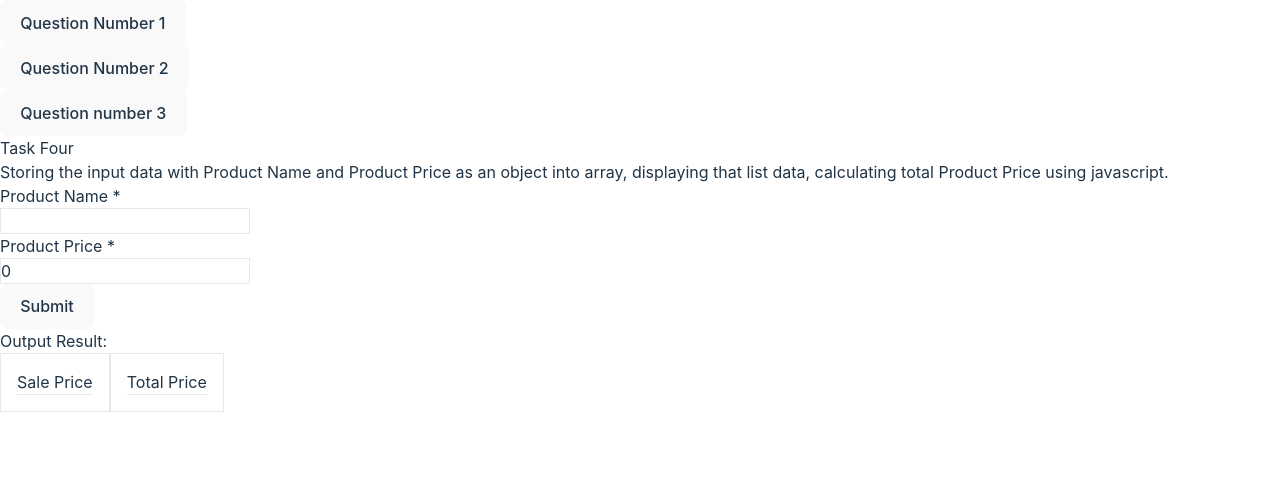
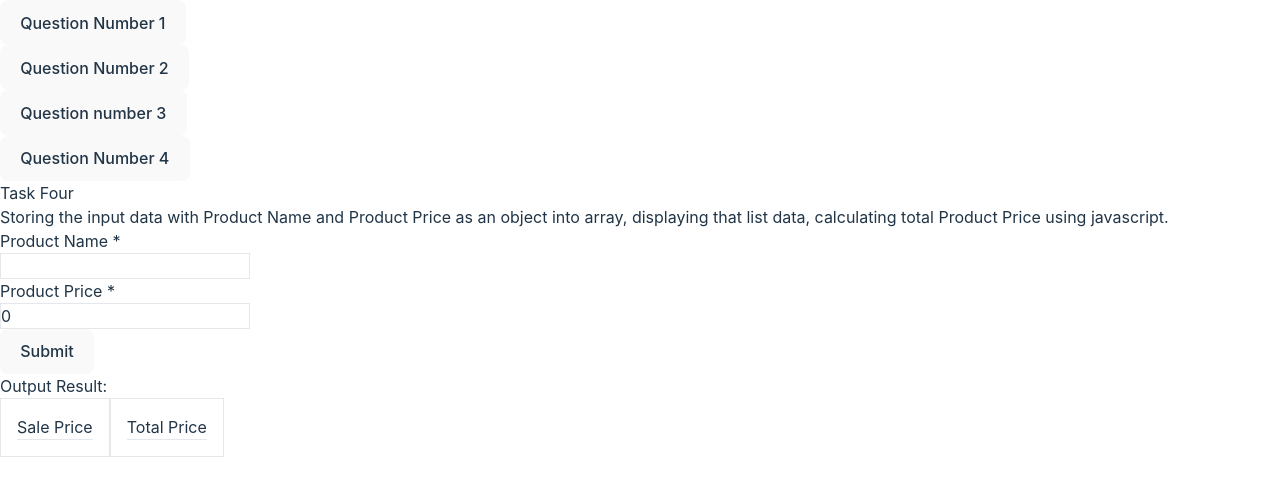
Before and after one commit to devsany/super-mall-web-application, a React (Vite) app: page / in a window 1280 px wide. Shown: the top 496 px of the page. Built offline with nearby package versions, Linux system fonts and the light colour scheme.

Commit message:
add the toggle button in task four

```diff
--- a/src/components/Four.jsx
+++ b/src/components/Four.jsx
@@ -2,10 +2,12 @@ import React, { useState } from "react";
 
 const Four = () => {
   const [error, setError] = useState({});
+  const [toggle, setToggle] = useState(false);
   const [productName, setProductName] = useState("");
   const [productPrice, setProductPrice] = useState(0);
   const [productNameArr, setProductNameArr] = useState([]);
   const [productPriceArr, setProductPriceArr] = useState([]);
+
   console.log(productNameArr);
   console.log(productPriceArr);
   const handleSubmit = () => {
@@ -31,6 +33,7 @@ const Four = () => {
   }, []);
   return (
     <div>
+      <button onClick={() => setToggle(!toggle)}>Question Number 4</button>
       <h2>Task Four</h2>
       <h3>
         Storing the input data with Product Name and Product Price as an object
```
